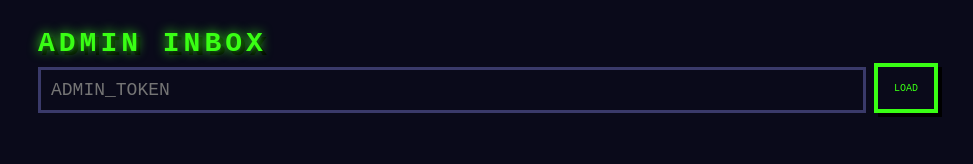
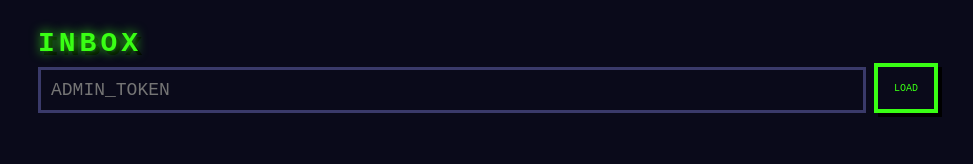
Before and after one commit to Kazadynamic/portfolio-kaza, a website: page admin.html in a window 1280 px wide. Shown: the whole page, without its empty margins (152-1125 px from the left). Drawn offline with Linux system fonts and the light colour scheme.

Commit message:
Feat : Change Header

```diff
--- a/admin.html
+++ b/admin.html
@@ -17,7 +17,7 @@
 </head>
 <body>
   <div class="wrap">
-    <h1 class="title" style="font-size:28px">ADMIN INBOX</h1>
+    <h1 class="title" style="font-size:28px">INBOX</h1>
     <div class="token-box">
       <input id="token" type="password" placeholder="ADMIN_TOKEN" />
       <button id="load" class="btn primary">LOAD</button>
```
